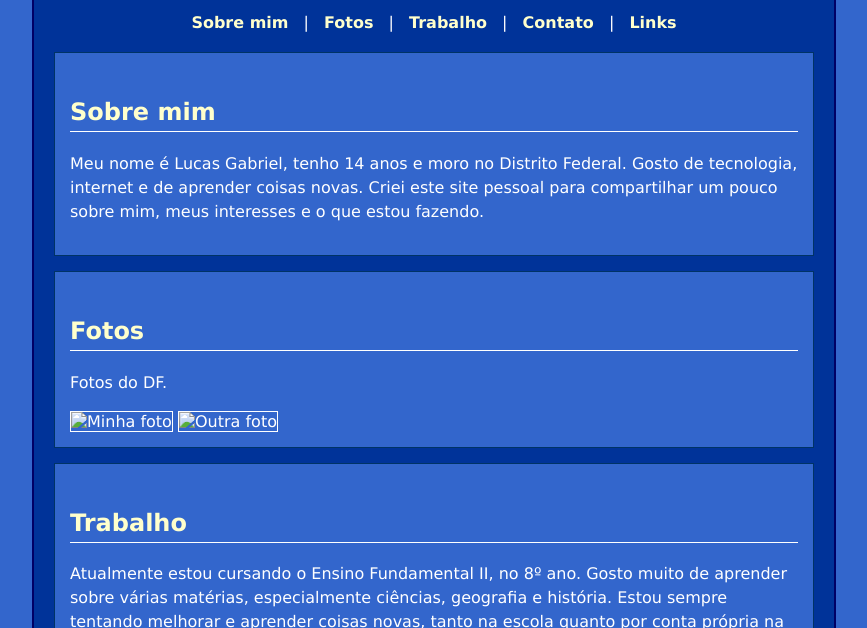
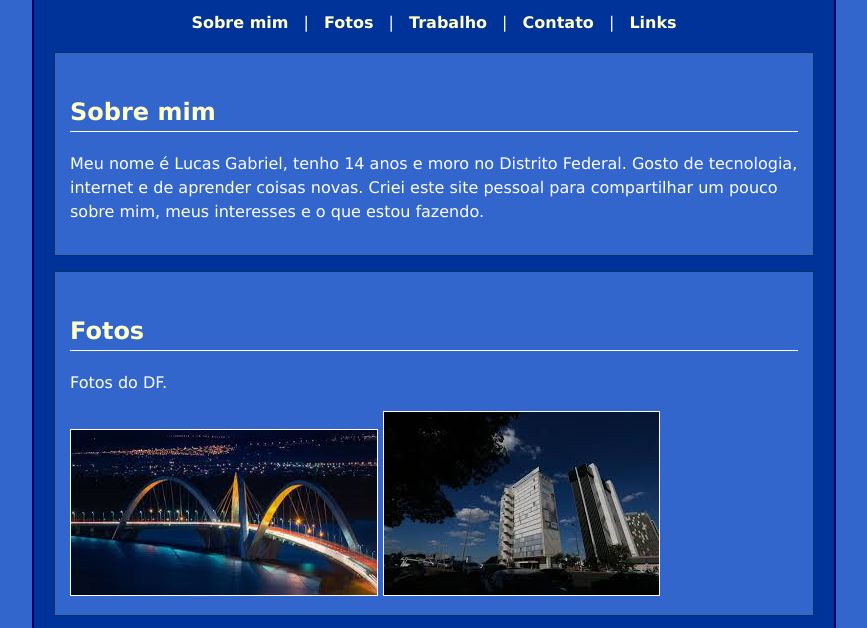
Before and after one commit to lucasgabriel123svg/lucasgabriel.chickenkiller.com, a plain HTML site: page index.html in a window 1280 px wide. Shown: the part 137-765 px from the top of the page, without its empty margins (206-1073 px from the left). Drawn offline with Linux system fonts and the light colour scheme.

Commit message:
Update index.html

```diff
--- a/index.html
+++ b/index.html
@@ -99,8 +99,8 @@ Criei este site pessoal para compartilhar um pouco sobre mim, meus interesses e
     <div id="fotos" class="box">
       <h2>Fotos</h2>
       <p>Fotos do DF.</p>
-      <img src="fotos/foto1.jpg" alt="Minha foto">
-      <img src="fotos/images.jpg" alt="Outra foto">
+      <img src="foto1.jpg" alt="Minha foto">
+      <img src="images.jpg" alt="Outra foto">
     </div>
 
     <div id="trabalho" class="box">
```
